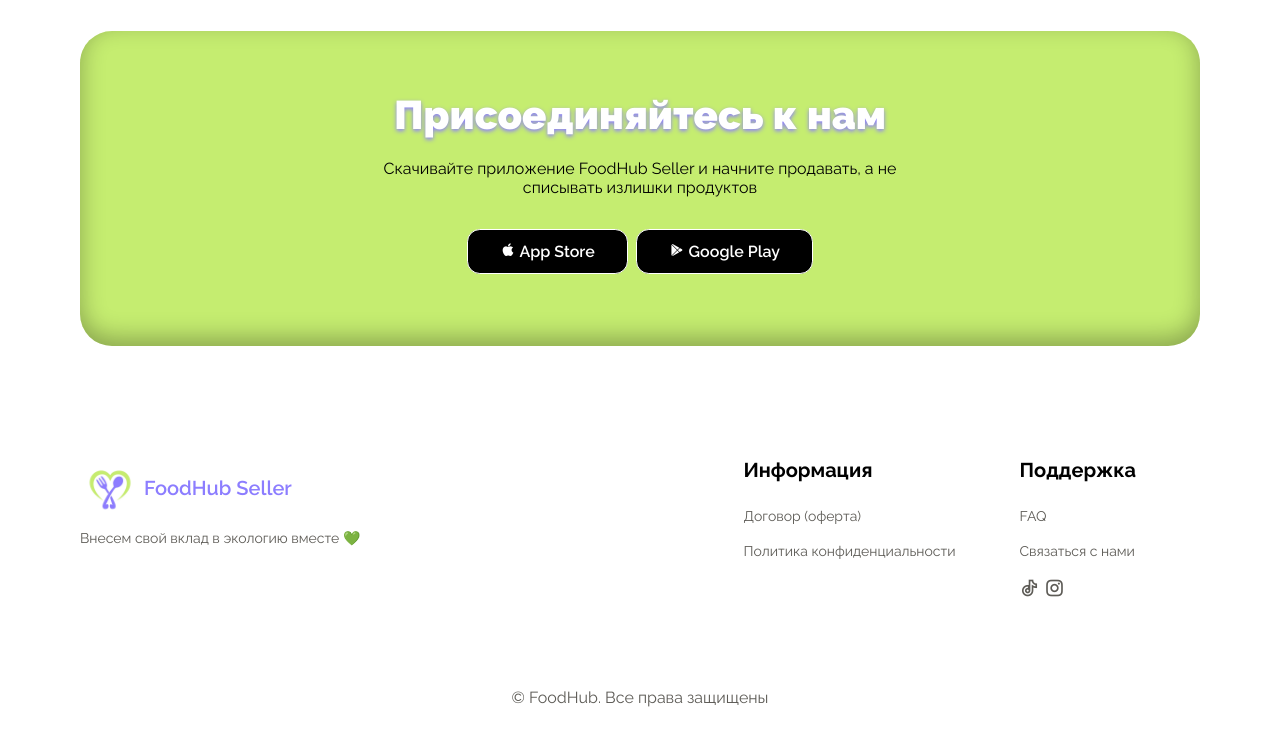
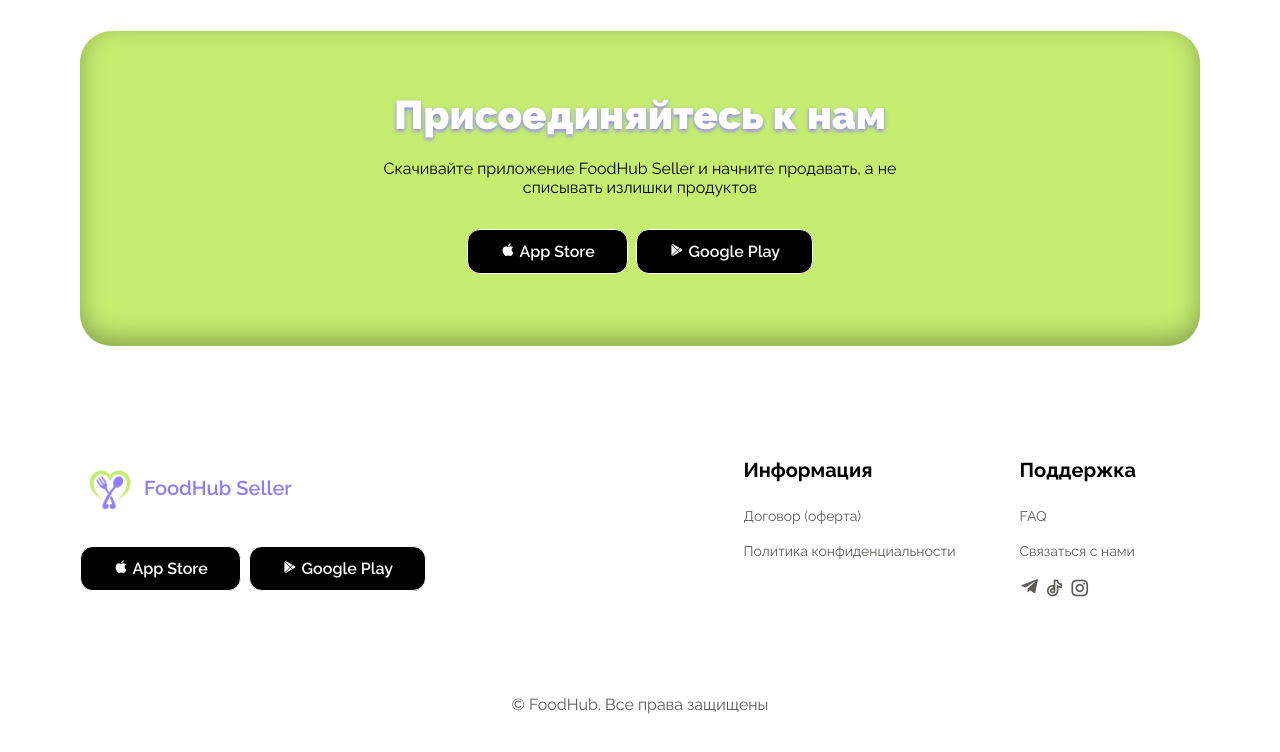
Before and after one commit to JulAniskevich/foodhub, a plain HTML site: page partners.html in a window 1280 px wide. Shown: the part 4006-4758 px from the top of the page. Drawn offline with nearby package versions, Linux system fonts and the light colour scheme.

Commit message:
Add social links and app stores link

```diff
--- a/assets/css/partners.css
+++ b/assets/css/partners.css
@@ -752,6 +752,12 @@ img {
   color: var(--text-color);
 }
 
+.app__buttons-footer {
+  margin-top: 1rem;
+  margin-bottom: 1rem;
+  justify-content: left;
+}
+
 .footer__content,
 .footer__links {
   display: grid;
--- a/assets/css/styles.css
+++ b/assets/css/styles.css
@@ -874,6 +874,12 @@ margin-top: 4rem;
   color: var(--text-color);
 }
 
+.app__buttons-footer {
+  margin-top: 1rem;
+  margin-bottom: 1rem;
+  justify-content: left;
+}
+
 .footer__content,
 .footer__links {
   display: grid;
--- a/partners.html
+++ b/partners.html
@@ -476,10 +476,10 @@
                  Скачивайте приложение FoodHub Seller и начните продавать, а не списывать излишки продуктов
                 </p>
                 <div class="app__buttons">
-                    <a href="#" class="button button-flex">
+                    <a href="https://apps.apple.com/by/app/foodhub-seller/id6651832640" class="button button-flex" target="_blank">
                         <i class='bx bxl-apple button__icon'></i> App Store
                     </a>
-                    <a href="#" class="button button-flex">
+                    <a href="https://play.google.com/store/apps/details?id=com.julaniskevich.FoodHubBusiness&hl=ru" class="button button-flex" target="_blank">
                         <i class='bx bxl-play-store button__icon' ></i> Google Play
                     </a>
                 </div>
@@ -494,9 +494,14 @@
                 <a href="index.html" class="footer__logo">
                   <img src="assets/img/logo-white.webp" alt="image" class="logo__image">FoodHub Seller
                 </a>
-                <p class="footer__description">
-                  Внесем свой вклад в экологию вместе 💚
-                </p>
+                <div class="app__buttons app__buttons-footer">
+                    <a href="https://apps.apple.com/by/app/foodhub-seller/id6651832640" class="button button-flex" target="_blank">
+                        <i class='bx bxl-apple button__icon'></i> App Store
+                    </a>
+                    <a href="https://play.google.com/store/apps/details?id=com.julaniskevich.FoodHubBusiness&hl=ru" class="button button-flex" target="_blank">
+                        <i class='bx bxl-play-store button__icon' ></i> Google Play
+                    </a>
+                </div>
             </div>
 
             <div class="footer__content">
@@ -529,10 +534,13 @@
                             <a href="https://t.me/Foodhub_app_bot" class="footer__link">Связаться с нами</a>
                         </li>
                         <li>
-                           <a href="#" target="_blank" class="footer__social-link">
+                            <a href="https://t.me/foodhub_sale" target="_blank" class="footer__social-link">
+                                <i class='bx bxl-telegram'></i>
+                             </a>
+                           <a href="https://www.tiktok.com/@foodhub.sale" target="_blank" class="footer__social-link">
                               <i class="ri-tiktok-line"></i>
                            </a>
-                           <a href="https://www.instagram.com/" target="_blank" class="footer__social-link">
+                           <a href="https://www.instagram.com/foodhub.sale" target="_blank" class="footer__social-link">
                               <i class="ri-instagram-line"></i>
                            </a>
                         </li>
```
Also changed, not shown: consent.html (+13 -5 lines), faq.html (+13 -5 lines), index.html (+17 -9 lines), offer-partners.html (+13 -5 lines), policy-partners.html (+13 -5 lines), policy.html (+13 -5 lines), terms.html (+13 -5 lines).
